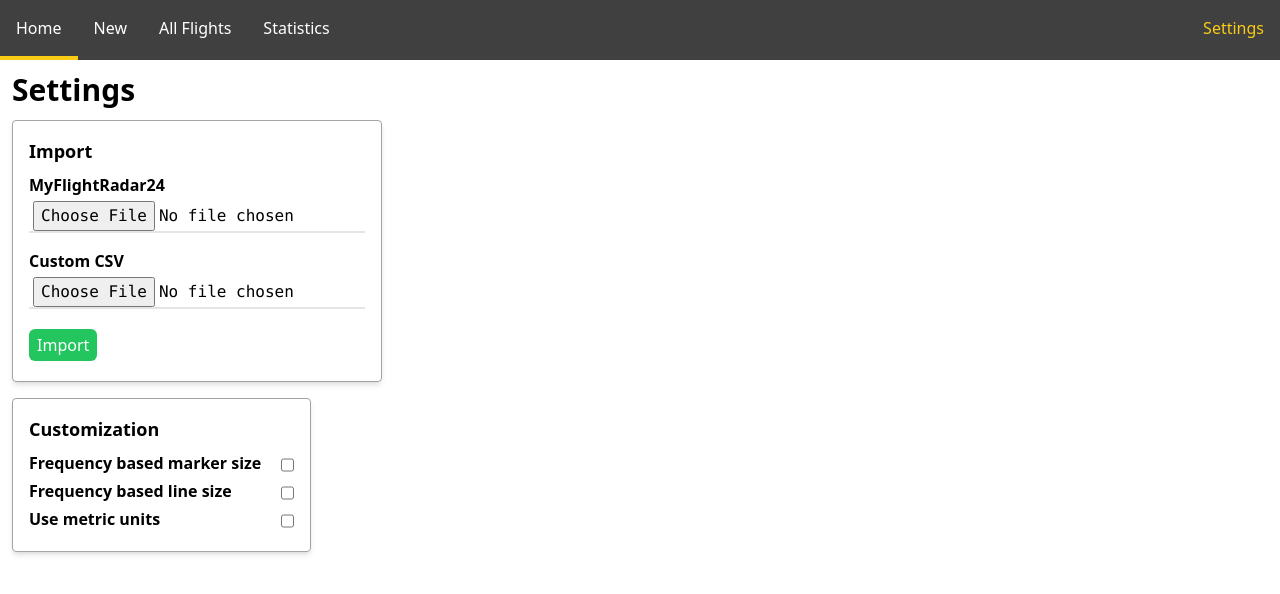
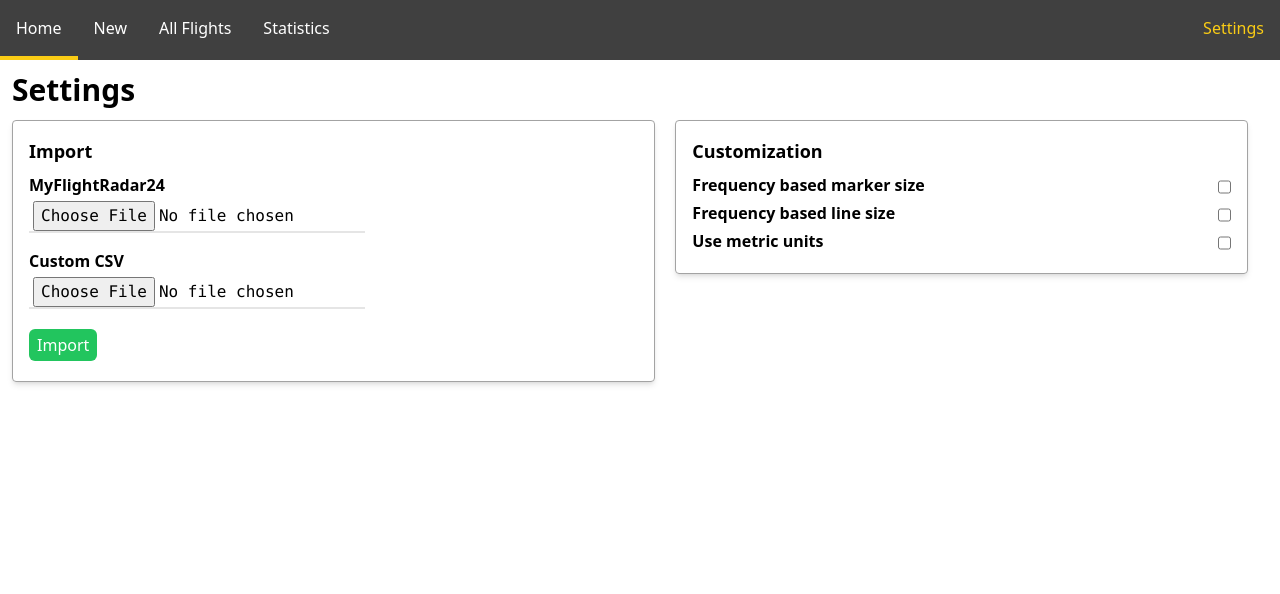
Before and after one commit to RobertDWhite/jetlog, a React (Vite) app: page /settings in a window 1280 px wide. Shown: the top 594 px of the page. Built offline with nearby package versions, Linux system fonts and the light colour scheme.

Commit message:
Change settings layout to use more horizontal space

```diff
--- a/client/pages/Settings.tsx
+++ b/client/pages/Settings.tsx
@@ -36,6 +36,7 @@ export default function Settings() {
     <>
         <Heading text="Settings" />
 
+        <div className="flex flex-wrap items-start">
             <div className="container">
                 <Subheading text="Import"/>
 
@@ -75,6 +76,7 @@ export default function Settings() {
                                 onChange={handleOptionChange} />
                 </div>
             </div>
+        </div>
     </>
     );
 }
```
Lines whose indentation alone changed are shown as unchanged.
